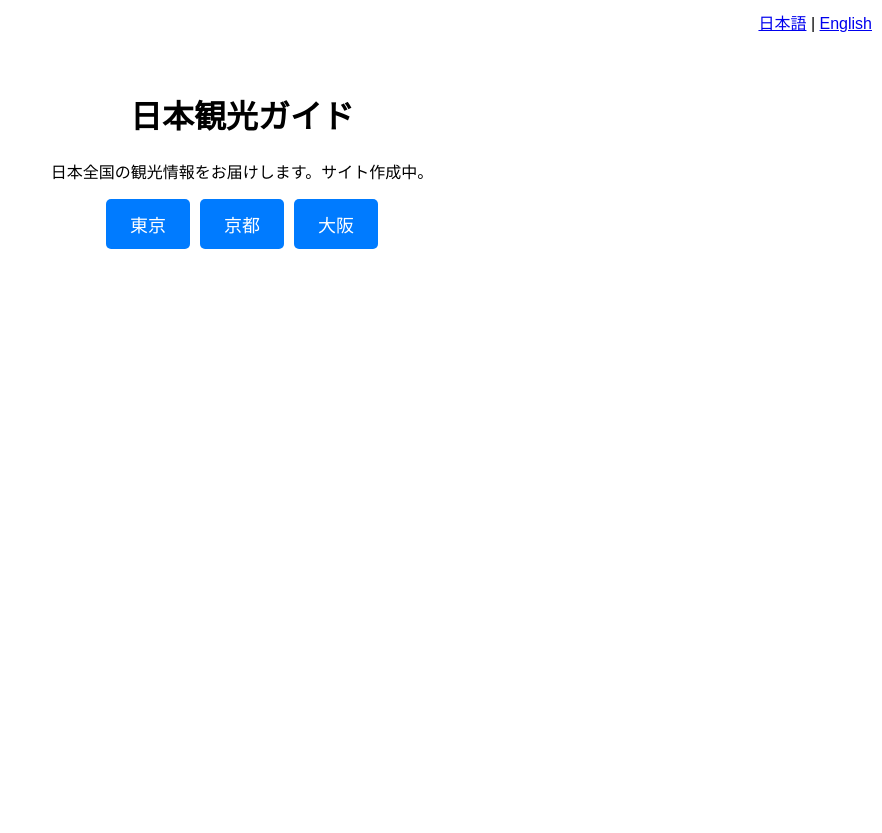
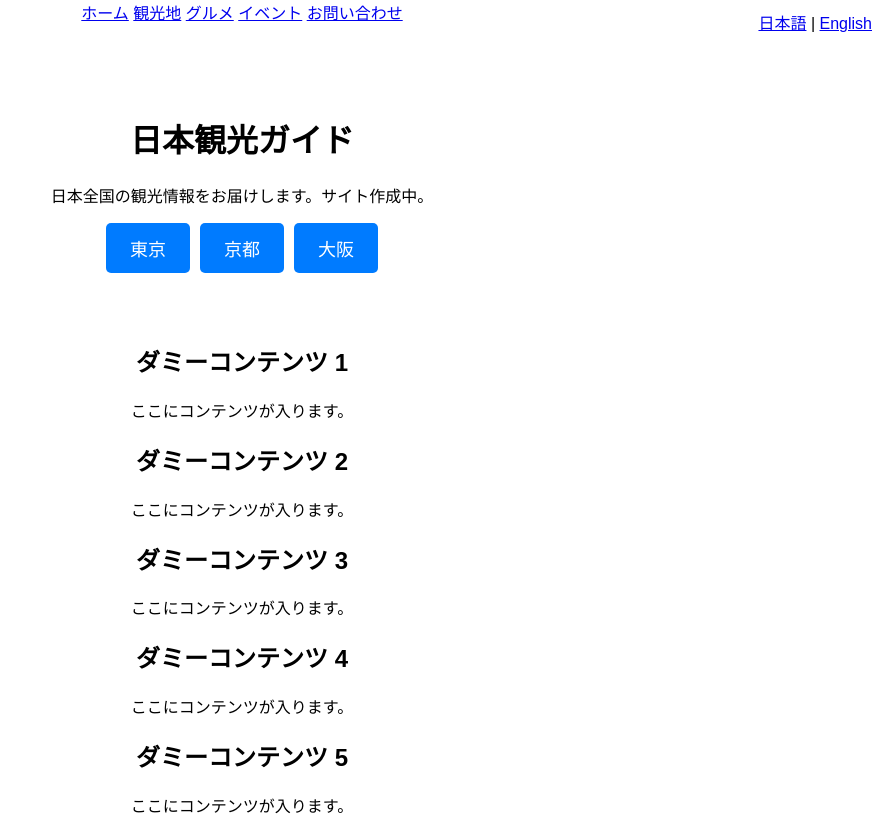
Before and after one commit to Lloyd0222/Lloyd0222.github.io, a plain HTML site: page index.html in a window 1280 px wide. Shown: the whole page, without its empty margins (398-1280 px from the left). Before the commit the page ends 800 px from the top, so only its background shows below. Drawn offline with Linux system fonts and the light colour scheme.

Commit message:
Update index.html

```diff
--- a/index.html
+++ b/index.html
@@ -7,6 +7,13 @@
   <link rel="stylesheet" href="style.css">
 </head>
 <body>
+  <div class="menu-bar">
+    <a href="#">ホーム</a>
+    <a href="#">観光地</a>
+    <a href="#">グルメ</a>
+    <a href="#">イベント</a>
+    <a href="#">お問い合わせ</a>
+  </div>
   <div class="language-switch">
     <a href="#">日本語</a> | <a href="#">English</a>
   </div>
@@ -17,8 +24,29 @@
       <a href="prefectures/tokyo.html">東京</a>
       <a href="prefectures/kyoto.html">京都</a>
       <a href="prefectures/osaka.html">大阪</a>
-      <!-- 他の都道府県リンクを追加 -->
     </div>
+  </div>
+  <div class="content">
+    <section>
+      <h2>ダミーコンテンツ 1</h2>
+      <p>ここにコンテンツが入ります。</p>
+    </section>
+    <section>
+      <h2>ダミーコンテンツ 2</h2>
+      <p>ここにコンテンツが入ります。</p>
+    </section>
+    <section>
+      <h2>ダミーコンテンツ 3</h2>
+      <p>ここにコンテンツが入ります。</p>
+    </section>
+    <section>
+      <h2>ダミーコンテンツ 4</h2>
+      <p>ここにコンテンツが入ります。</p>
+    </section>
+    <section>
+      <h2>ダミーコンテンツ 5</h2>
+      <p>ここにコンテンツが入ります。</p>
+    </section>
   </div>
   <script src="script.js"></script>
 </body>
```
